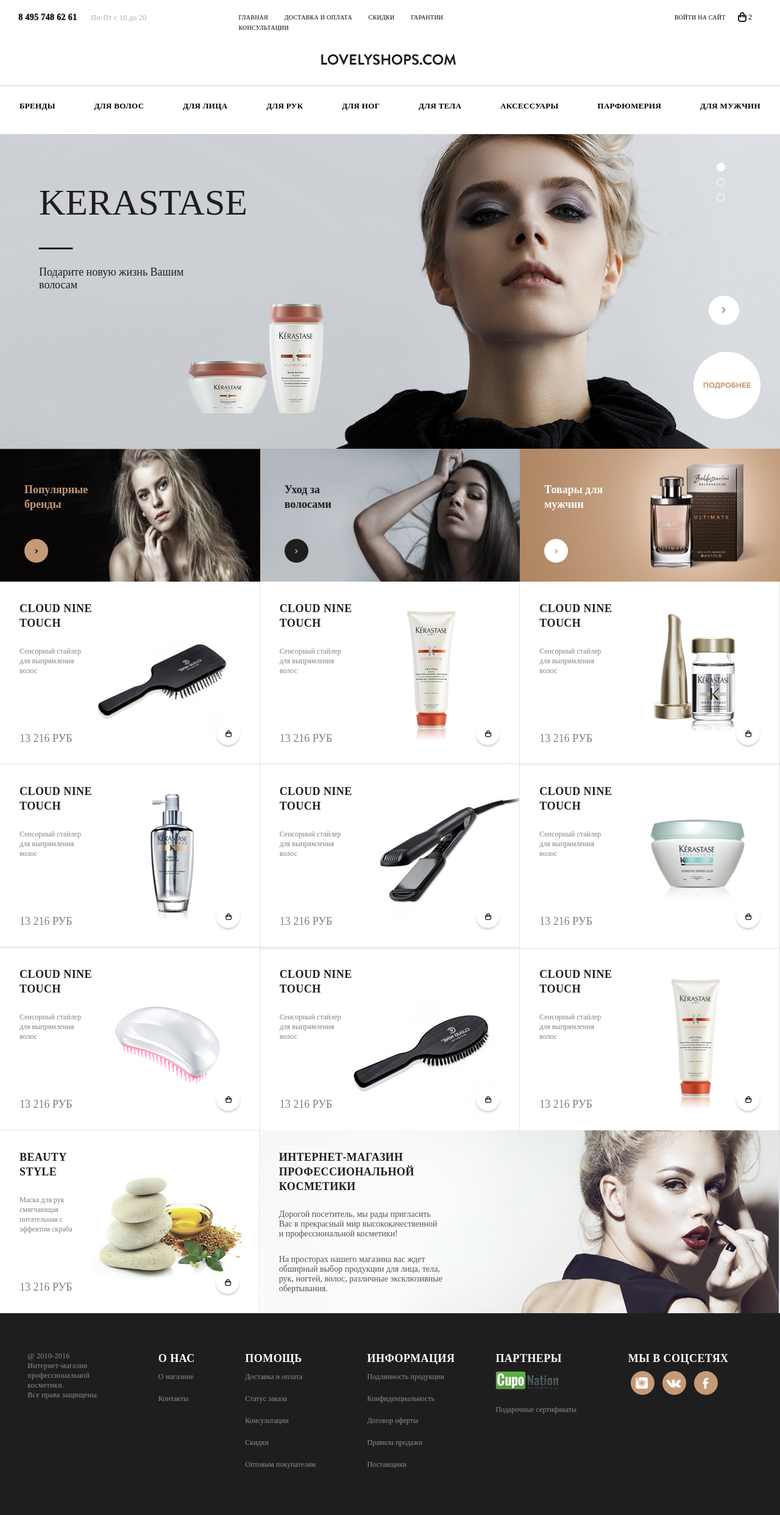
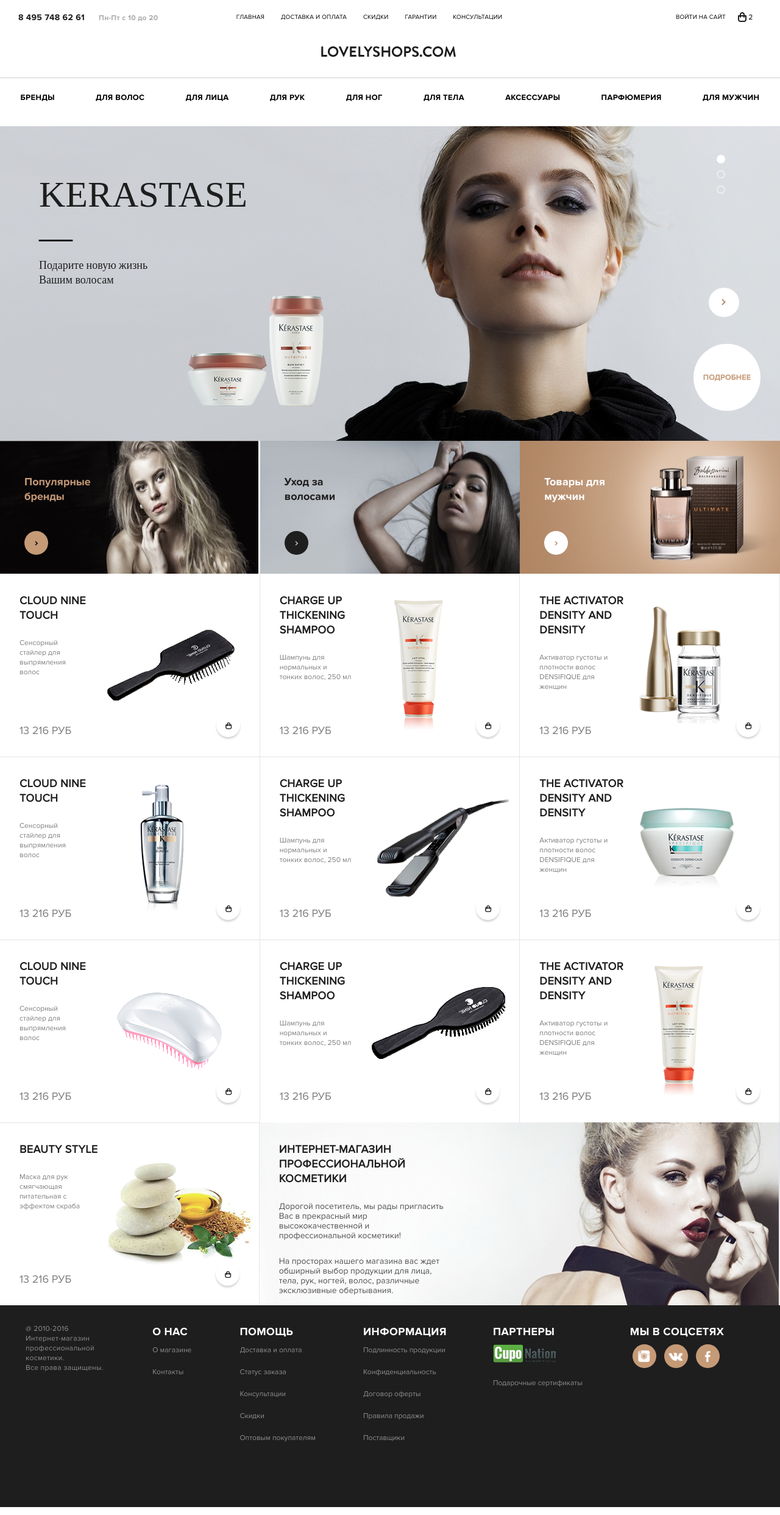
Before and after one commit to ViktorKush/ViktorKush.github.io, a PHP site: page /template/index.html in a window 1280 px wide. Shown: the whole page at 61% size. Run offline with PHP 8.4, Linux system fonts and the light colour scheme; some libraries are stand-ins or nearby versions.

Commit message:
15/11/2017

```diff
--- a/template/css/style.css
+++ b/template/css/style.css
@@ -6,7 +6,7 @@
 			url("../fonts/ProximaNovaRegular/ProximaNovaRegular.woff") format("woff"),
 			url("../fonts/ProximaNovaRegular/ProximaNovaRegular.ttf") format("truetype");
 			font-style: normal;
-			font-weight: normal;
+			font-weight: 500;
 	}
 
 	@font-face {
@@ -16,7 +16,7 @@
 			url("../fonts/ProximaNovaBold/ProximaNovaBold.woff") format("woff"),
 			url("../fonts/ProximaNovaBold/ProximaNovaBold.ttf") format("truetype");
 			font-style: normal;
-			font-weight: normal;
+			font-weight: 700;
 	}
 
 
@@ -75,7 +75,8 @@
 }
 /*wrapper*/
 .wrapper {
-    min-width: 1280px;
+    margin: 0 auto;
+    max-width: 1280px;
     padding-top: 20px;
 }
 /*header*/
@@ -101,16 +102,15 @@
 }
 .contacts a[href^="tel:"] {
     color: #1e1e1e;
-    font-family: "Proxima Nova - Semibold";
+    font-family: "ProximaNovaBold";
     font-size: 14px;
-    font-weight: 1000;
     line-height: 17.02px;
     text-transform: uppercase;
     letter-spacing: 0.35px;
 }
 .contacts span {
     color: #ababab;
-    font-family: "Proxima Nova - Semibold";
+    font-family: "ProximaNovaBold";
     font-size: 12px;
     font-weight: 400;
     line-height: 17.02px;
@@ -119,9 +119,9 @@
     margin-left: 19px;
 }
 header .first_row nav {
-    flex-basis: 37%;
+    flex-basis: 38%;
     color: #9c9c9c;
-    font-family: "Proxima Nova - Semibold";
+    font-family: "ProximaNovaRegular";
     font-size: 10px;
     font-weight: 400;
     line-height: 17.02px;
@@ -130,7 +130,7 @@
 }
 .login_block {
     color: #9c9c9c;
-    font-family: "Proxima Nova - Semibold";
+    font-family: "ProximaNovaRegular";
     font-size: 10px;
     font-weight: 400;
     line-height: 17.02px;
@@ -143,7 +143,7 @@
 .cart {
     flex-basis: 3%;
     color: #1e1e1e;
-    font-family: "Proxima Nova - Semibold";
+    font-family: "ProximaNovaRegular";
     font-size: 12px;
     font-weight: 400;
     line-height: 17.02px;
@@ -182,7 +182,7 @@
     justify-content: space-around;
     height: 55px;
     color: #f0ece6;
-    font-family: "Proxima Nova";
+    font-family: "ProximaNovaBold";
     font-size: 13px;
     font-weight: 700;
     line-height: 17.02px;
@@ -399,9 +399,12 @@
 }
 .DemoText2{
 	position: relative;
-	max-width: 60%;
-	font: 112.5% ProximaNova-Semibold;
+	max-width: 196px;
+	font: "ProximaNovaRegular";
 	color:#1e1e1e;
+    font-size: 18px;
+    font-weight: 500;
+    line-height: 24px;
 }
 .DemoItem{
 	position: absolute;
@@ -430,7 +433,7 @@
 	bottom: 43%;
 	color:#c59a77;
 	transform: translate(-50%, 0);
-	font: 80% ProximaNovaBold;
+	font: 80% "ProximaNovaBold";
 	text-transform: uppercase;
 }
 /*goods*/
@@ -453,22 +456,10 @@
     justify-content: space-around;
 }
 .goods div[class*="prod"] {
-    flex-basis: calc(100%/3);
+    flex-basis: 33.33%;
+    background-position: right;
+    background-repeat: no-repeat;
 }
-/*
-.goods :not(.first-row) div[class*="prod1"] {
-    background: url(../img/product1.png) no-repeat center;
-    background-size: 100% 100%;
-}
-.goods :not(.first-row) div[class*="prod2"] {
-    background: url(../img/product2.png) no-repeat center;
-    background-size: 100% 100%;
-}
-.goods :not(.first-row) div[class*="prod3"] {
-    background: url(../img/product3.png) no-repeat center;
-    background-size: 100% 100%;
-}
-*/
 .first-row .prod1 {
     background: url(../img/background1.jpg) no-repeat center;
     background-size: 102% 128%;
@@ -482,44 +473,34 @@
     background-size: 100% 100%;
 }
 .second-row .prod1 {
-    background: url(../img/product1.png) no-repeat center;
-    background-size: 100% 100%;
+    background: url(../img/1.png) no-repeat center;
 }
 .second-row .prod2 {
-    background-image: url(../img/product2.png);
-    background-size: 100% 100%;
+    background-image: url(../img/2.png);
 }
 .second-row .prod3 {
-    background-image: url(../img/product3.png);
-    background-size: 100% 100%;
+    background-image: url(../img/3.png);
 }
 .third-row .prod1 {
-    background-image: url(../img/product4.png);
-    background-size: 100% 100%;
+    background-image: url(../img/4.png);
 }
 .third-row .prod2 {
-    background-image: url(../img/product5.png);
-    background-size: 100% 100%;
+    background-image: url(../img/5.png);
 }
 .third-row .prod3 {
-    background-image: url(../img/product6.png);
-    background-size: 100% 100%;
+    background-image: url(../img/6.png);
 }
 .fourth-row .prod1 {
-    background-image: url(../img/product7.png);
-    background-size: 100% 100%;
+    background-image: url(../img/7.png);
 }
 .fourth-row .prod2 {
-    background-image: url(../img/product8.png);
-    background-size: 100% 100%;
+    background-image: url(../img/8.png);
 }
 .fourth-row .prod3 {
-    background-image: url(../img/product9.png);
-    background-size: 100% 100%;
+    background-image: url(../img/2.png);
 }
 .fifth-row .prod1 {
-    background-image: url(../img/product10.png);
-    background-size: 100% 100%;
+    background-image: url(../img/9.png);
 }
 .btn1 {
 	width: 39px;
@@ -543,7 +524,7 @@
 }
 .goods .link .text {
 	position: relative;
-    font-family: "Proxima Nova";
+    font-family: "ProximaNovaBold";
     font-size: 18px;
     font-weight: 700;
     line-height: 24px;
@@ -559,22 +540,18 @@
 .i1 .btn1 {
 	background: #c59a77;
 }
-
 .prod1:hover .btn1{
 	background: #bbc1c6;
 }
-
 .first-row .prod2 .btn1{
 	background: #1e1e1e;
 }
 .first-row .prod2:hover .btn1{
 	background: #949ba3;
 }
-
 .first-row .prod3 .btn1{
 	background: #ffffff;
 }
-
 .first-row .prod3:hover .btn1{
 	background: #a27c5d;
 }
@@ -584,11 +561,9 @@
 .i1 .text {
 	color: #c59a77;
 }
-
 .i2 .text {
 	color: #1e1e1e;
 }
-
 .i3 .text {
 	color: #ffffff;
 }
@@ -616,7 +591,6 @@
 	height: auto;
 	text-align: center;
 }
-
  .item:hover {
 	background-color: rgba(246,240,235,.9);
 }
@@ -651,7 +625,7 @@
 .item .head {
     position: relative;
     color: #1e1e1e;
-    font-family: Proxima Nova;
+    font-family: "ProximaNovaRegular";
     font-size: 18px;
     font-weight: 700;
     line-height: 24px;
@@ -667,7 +641,7 @@
 	margin-left:32px;
 	width: 118px;
     color: #7f7f7f;
-    font-family: 'Proxima Nova - Semibold';
+    font-family: 'ProximaNovaRegular';
     font-size: 12px;
     font-weight: 400;
     line-height: 16px;
@@ -681,7 +655,7 @@
     text-transform: uppercase;
 	bottom: 32px;
 	left:32px;
-	font: 18px ProximaNova-Semibold;
+	font: 18px "ProximaNovaRegular";
 	color:#7f7f7f;
 	text-transform: uppercase;
 }
@@ -715,7 +689,7 @@
 .goods .fifth-row .item .text {
     width: 270px;
     color: #535151;
-    font-family: "Proxima Nova";
+    font-family: "ProximaNovaRegular";
     font-size: 14px;
     font-weight: 400;
     text-align: left;
@@ -723,7 +697,7 @@
 .goods .prod1 .ItemSpec .text {
     width: 104px;
     color: #7f7f7f;
-    font-family: "Proxima Nova - Semibold";
+    font-family: "ProximaNovaRegular";
     font-size: 12px;
     font-weight: 400;
     line-height: 16px;
@@ -741,7 +715,6 @@
     padding-left: 3px;
 }
 .footer-wrapper {
-    margin-top: 31px;
     display: flex;
     justify-content: space-around;
     flex-wrap: wrap;
@@ -753,14 +726,14 @@
 }
 footer .column ul li a {
     color: #8e8e8e;
-    font-family: "Proxima Nova - Semibold";
+    font-family: "ProximaNovaRegular";
     font-size: 12px;
     font-weight: 400;
 }
 footer .column ul li:first-child a {
     color: white;
     color: #ffffff;
-    font-family: "Proxima Nova";
+    font-family: "ProximaNovaBold";
     font-size: 18px;
     font-weight: 700;
     line-height: 24px;
@@ -773,10 +746,10 @@
     width: 100%;
 }
 .footer-wrapper li:first-child {
-    width: 58px;
+    width: 65px;
     height: 13px;
     color: #ffffff;
-    font-family: "Proxima Nova";
+    font-family: "ProximaNovaBold";
     font-size: 18px;
     font-weight: 700;
     line-height: 24px;
@@ -786,7 +759,7 @@
 .rights {
     width: 130px;
     color: #8e8e8e;
-    font-family: "Proxima Nova - Semibold";
+    font-family: "ProximaNovaRegular";
     font-size: 12px;
     font-weight: 400;
     /* Text style for "@ 2010-201" */
--- a/template/index.html
+++ b/template/index.html
@@ -96,23 +96,24 @@
                 <div class="second-row">
                     <div class="prod1 item changeback">
                         <div class="ItemSpec">
-                        <div class="head clearfix">Cloud Nine Touch</div>
-                        <div class="text">Сенсорный стайлер для выпрямления волос</div> </div>
-                        <div class="cost">13 216 руб</div>
-                        <a href="#"><div class="btn1"><img src="img/bag.png" alt=""><img src="img/wbag.png" alt=""></div></a>
-                    </div>
-                    <div class="prod2 item changeback">
-                        <div class="ItemSpec">
                             <div class="head clearfix">Cloud Nine Touch</div>
                             <div class="text">Сенсорный стайлер для выпрямления волос</div>
                         </div>
                         <div class="cost">13 216 руб</div>
                         <a href="#"><div class="btn1"><img src="img/bag.png" alt=""><img src="img/wbag.png" alt=""></div></a>
                     </div>
+                    <div class="prod2 item changeback">
+                        <div class="ItemSpec">
+                            <div class="head clearfix">Charge Up Thickening Shampoo</div>
+                            <div class="text">Шампунь для нормальных и тонких волос, 250 мл</div>
+                        </div>
+                        <div class="cost">13 216 руб</div>
+                        <a href="#"><div class="btn1"><img src="img/bag.png" alt=""><img src="img/wbag.png" alt=""></div></a>
+                    </div>
                     <div class="prod3 item changeback">
                         <div class="ItemSpec">
-                        <div class="head clearfix">Cloud Nine Touch</div>
-                        <div class="text">Сенсорный стайлер для выпрямления волос</div> </div>
+                        <div class="head clearfix">The activator density and density</div>
+                        <div class="text">Активатор густоты и плотности волос DENSIFIQUE для женщин</div> </div>
                         <div class="cost">13 216 руб</div>
                         <a href="#"><div class="btn1"><img src="img/bag.png" alt=""><img src="img/wbag.png" alt=""></div></a>
                     </div>
@@ -127,15 +128,16 @@
                     </div>
                     <div class="prod2 item changeback">
                         <div class="ItemSpec">
-                        <div class="head clearfix">Cloud Nine Touch</div>
-                        <div class="text">Сенсорный стайлер для выпрямления волос</div> </div>
+                            <div class="head clearfix">Charge Up Thickening Shampoo</div>
+                            <div class="text">Шампунь для нормальных и тонких волос, 250 мл</div>
+                        </div>
                         <div class="cost">13 216 руб</div>
                         <a href="#"><div class="btn1"><img src="img/bag.png" alt=""><img src="img/wbag.png" alt=""></div></a>
                     </div>
                     <div class="prod3 item changeback">
                         <div class="ItemSpec">
-                        <div class="head clearfix">Cloud Nine Touch</div>
-                        <div class="text">Сенсорный стайлер для выпрямления волос</div> </div>
+                        <div class="head clearfix">The activator density and density</div>
+                        <div class="text">Активатор густоты и плотности волос DENSIFIQUE для женщин</div> </div>
                         <div class="cost">13 216 руб</div>
                         <a href="#"><div class="btn1"><img src="img/bag.png" alt=""><img src="img/wbag.png" alt=""></div></a>
                     </div>
@@ -150,15 +152,16 @@
                     </div>
                     <div class="prod2 item changeback">
                         <div class="ItemSpec">
-                        <div class="head clearfix">Cloud Nine Touch</div>
-                        <div class="text">Сенсорный стайлер для выпрямления волос</div> </div>
+                            <div class="head clearfix">Charge Up Thickening Shampoo</div>
+                            <div class="text">Шампунь для нормальных и тонких волос, 250 мл</div>
+                        </div>
                         <div class="cost">13 216 руб</div>
                         <a href="#"><div class="btn1"><img src="img/bag.png" alt=""><img src="img/wbag.png" alt=""></div></a>
                     </div>
                     <div class="prod3 item changeback">
                         <div class="ItemSpec">
-                        <div class="head clearfix">Cloud Nine Touch</div>
-                        <div class="text">Сенсорный стайлер для выпрямления волос</div> </div>
+                        <div class="head clearfix">The activator density and density</div>
+                        <div class="text">Активатор густоты и плотности волос DENSIFIQUE для женщин</div> </div>
                         <div class="cost">13 216 руб</div>
                         <a href="#"><div class="btn1"><img src="img/bag.png" alt=""><img src="img/wbag.png" alt=""></div></a>
                     </div>
```
Also changed, not shown: template/js/script.js (+1 -22 lines), template/img/1.png (added), template/img/2.png (added), template/img/3.png (added), template/img/4.png (added), template/img/5.png (added), template/img/6.png (added), template/img/7.png (added), template/img/8.png (added), template/img/9.png (added).
